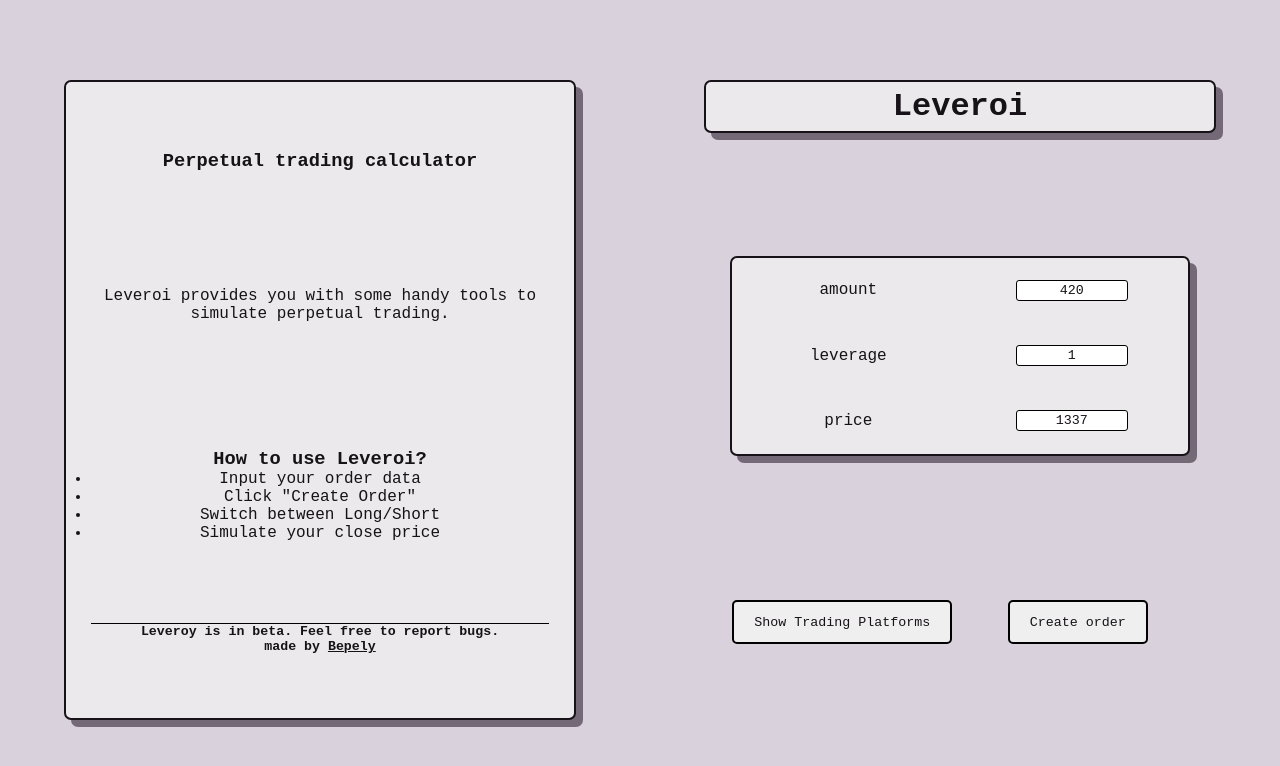
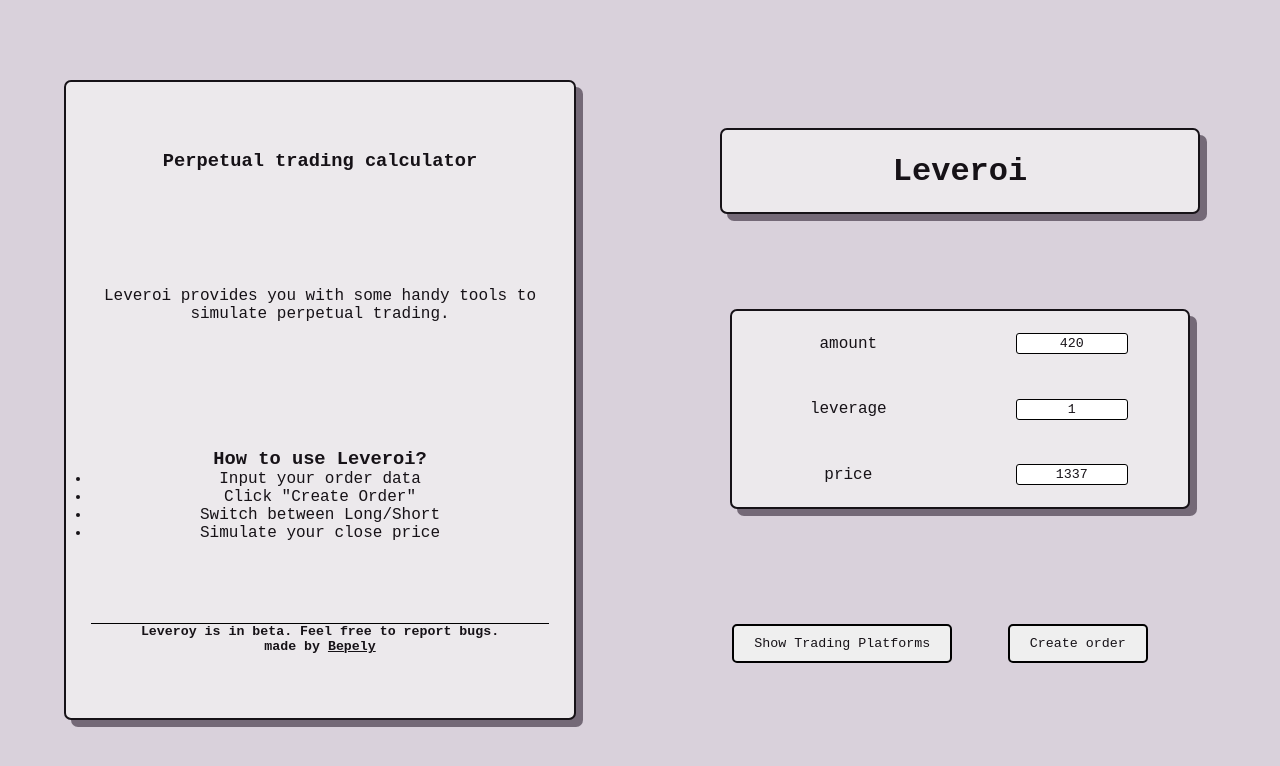
Before and after one commit to Bepely/Leveroi, a React (Create React App) app: page / in a window 1280 px wide. Shown: the top 766 px of the page. Built offline with nearby package versions, Linux system fonts and the light colour scheme.

Commit message:
OneMoreFix
OneMore IphoneFix lego

```diff
--- a/public/index.html
+++ b/public/index.html
@@ -2,7 +2,7 @@
 <html lang="en">
   <head>
     <meta charset="utf-8" />
-    <meta name="viewport" content="width=device-width, initial-scale=1" />
+    <meta name="viewport" content="width=device-width, initial-scale=1.0, maximum-scale=1.0, user-scalable=no" />
     <meta
       name="Leveroi"
       content="Futures Market Simulator"
--- a/src/styles/blocks/header.css
+++ b/src/styles/blocks/header.css
@@ -11,7 +11,7 @@
 #headerContainer{
 
     text-align: center;
-    width: 80%;
+    width: 75%;
     height: 40%;
 
     display: grid;
--- a/src/styles/major.css
+++ b/src/styles/major.css
@@ -13,20 +13,24 @@
 
 #appRoot{
     display: grid;
-    max-height: min-content;
     align-items: stretch;
     grid-template-areas:"d h"
                         "d rc"
                         "d rc";
     grid-template-columns: 1fr 1fr;
-    grid-template-rows: 1fr 5fr;
+
+    min-height: 100vh;
+    min-width: 100vw;
 }
 
 .containerBox{
     border: 2px solid #161217;
     border-radius: 7px;
 }
-
+#root{
+    min-width: 100vw;
+    min-height: 100vh;
+}
 
 .backLayer3{
 background-color: #F5F5F5;
@@ -56,7 +60,7 @@
         "rc"
         "d";
         grid-template-columns: 1fr;
-        width: fit-content;
+
     }
 }
 
```
